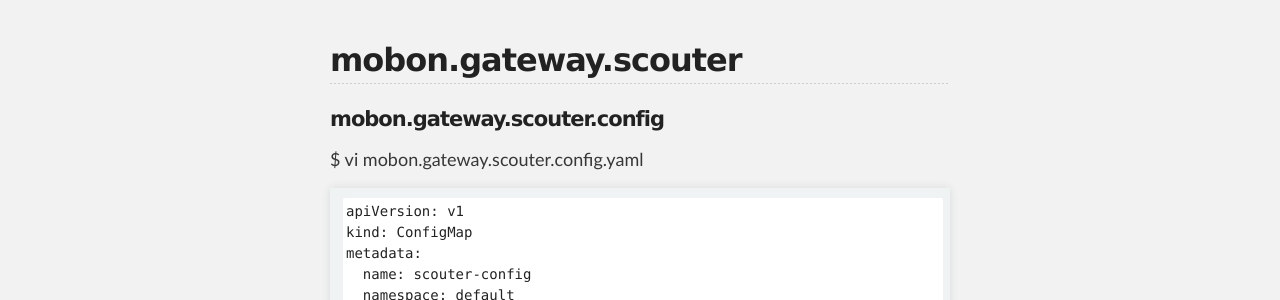
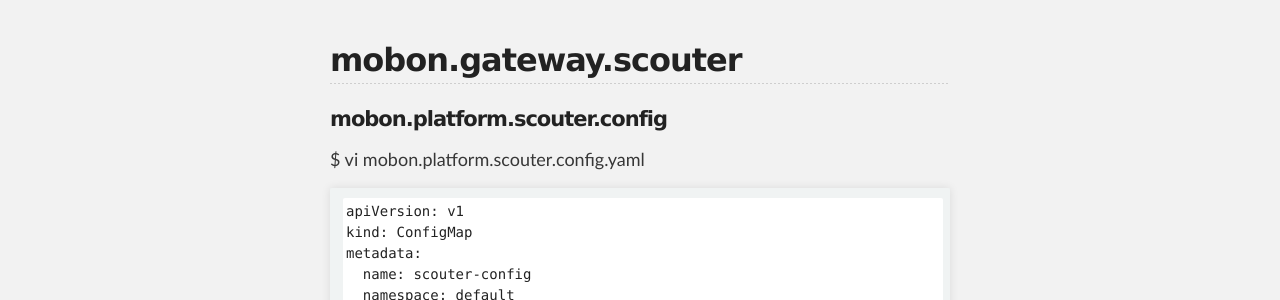
Before and after one commit to unlimited9/unlimited9.github.com, a Jekyll site: the page built from reference.notes/TA/cloud/kubernetes/sample.yaml.list.md, in a window 1280 px wide and 900 px high. Shown: the part 242-542 px from the top of the window. Built offline with Jekyll 4.4.1, drawn with Linux system fonts in a browser that asks for light colours; our own code applies the rules of GitHub Pages for plain Markdown files.

Commit message:
Update sample.yaml.list.md

````diff
--- a/reference.notes/TA/cloud/kubernetes/sample.yaml.list.md
+++ b/reference.notes/TA/cloud/kubernetes/sample.yaml.list.md
@@ -1,7 +1,7 @@
 ## mobon.gateway.scouter
 
-#### mobon.gateway.scouter.config
-$ vi mobon.gateway.scouter.config.yaml
+#### mobon.platform.scouter.config
+$ vi mobon.platform.scouter.config.yaml
 ```
 apiVersion: v1
 kind: ConfigMap
````
